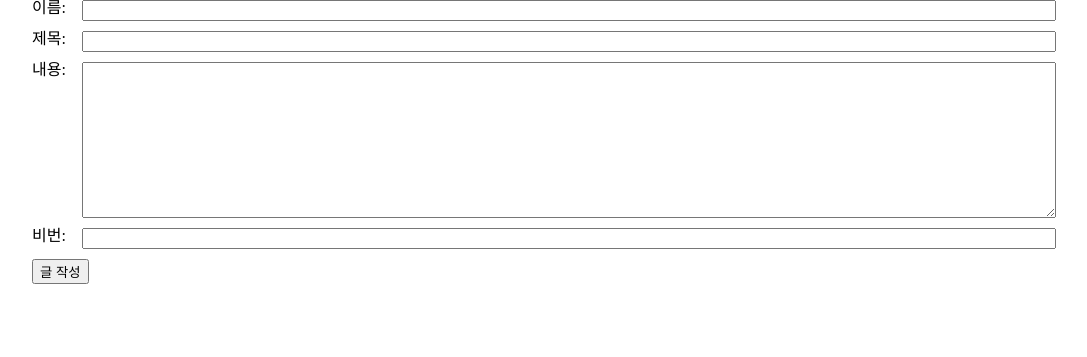
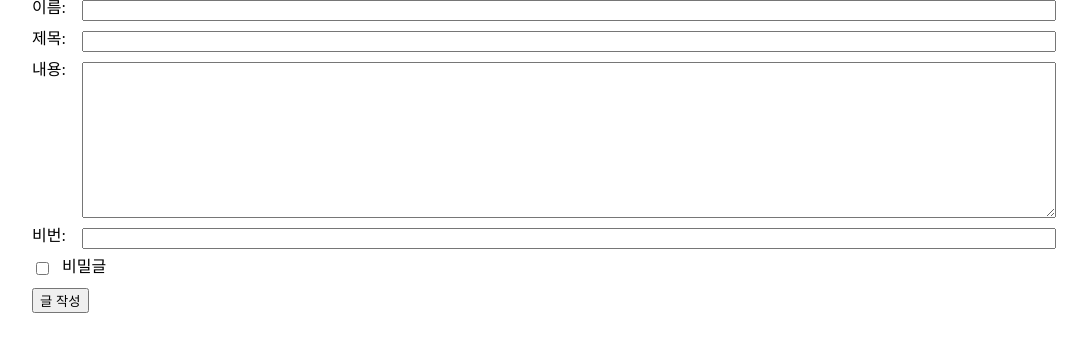
Before and after one commit to alikerock/advbbs, a PHP site: page /page/board/write.php in a window 1280 px wide. Shown: the part 90-447 px from the top of the page, without its empty margins (96-1183 px from the left). Run offline with PHP 8.4, Linux system fonts and the light colour scheme.

Commit message:
lock post

```diff
--- a/css/bbs.css
+++ b/css/bbs.css
@@ -44,3 +44,13 @@ table td{
 .form .field textarea{
   flex:1;
 }
+
+.jcs{
+  justify-content: start;
+}
+.form .jcs label{
+  width: 100px;
+}
+.form .jcs input{
+  flex:none;
+}
--- a/page/board/write.php
+++ b/page/board/write.php
@@ -26,6 +26,10 @@
         <label for="pw">비번:</label>
         <input type="password" id="pw" name="pw" required>
       </div>
+      <div class="field jcs">
+        <input type="checkbox" id="lock" name="lock" >
+        <label for="lock">비밀글</label>
+      </div>
       <button>글 작성</button>
     </form>
   </div>
```
Also changed, not shown: index.php (+9 -1 lines), page/board/write_ok.php (+7 -1 lines).
